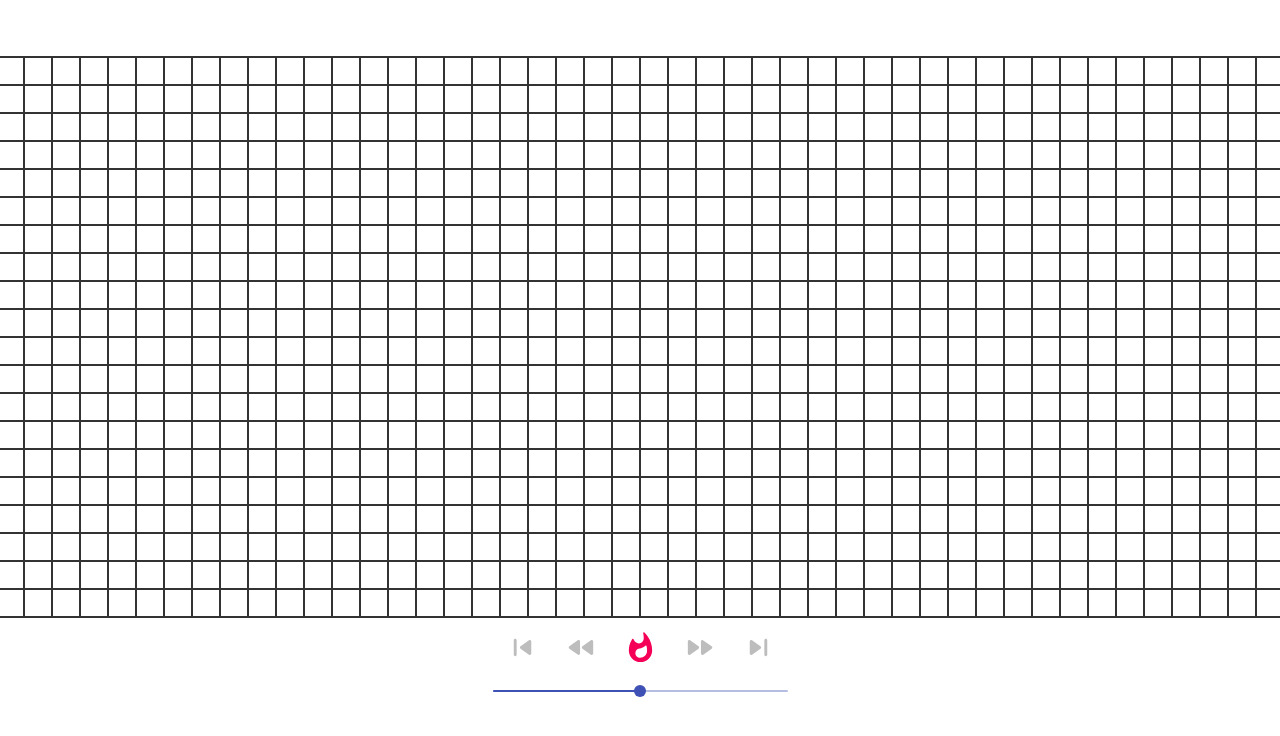
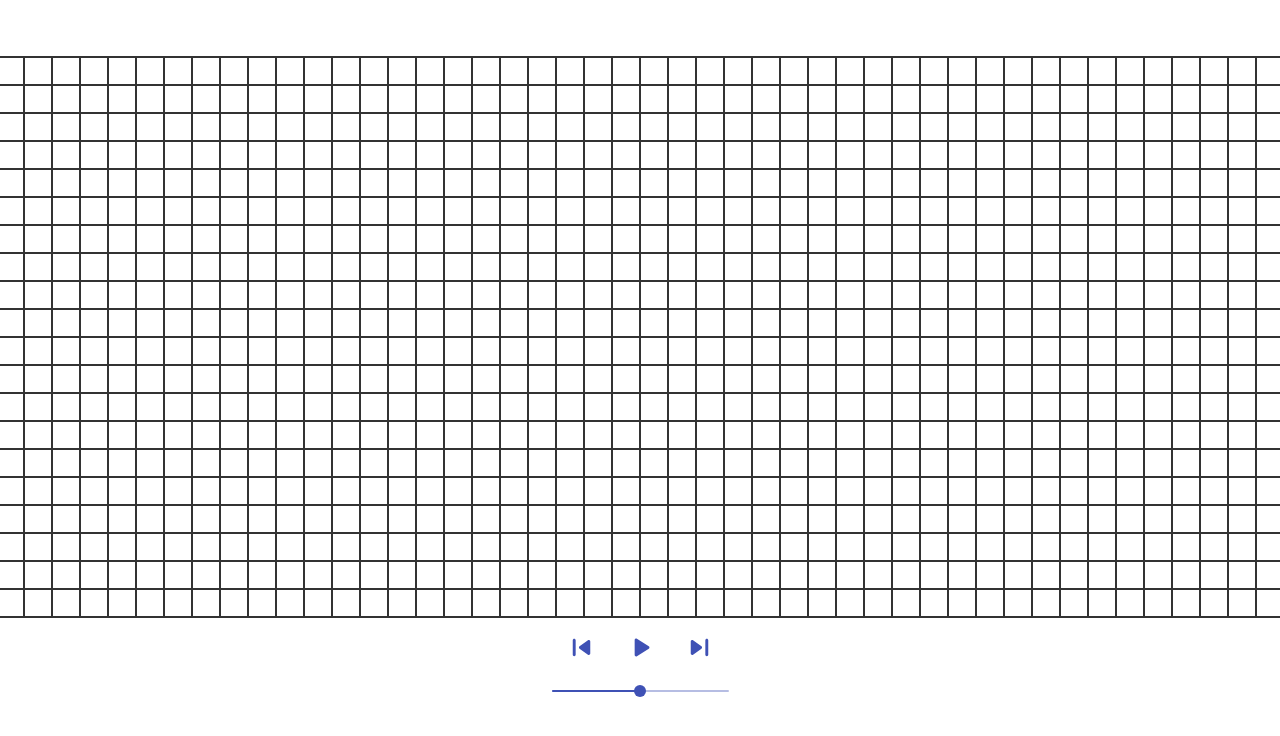
Before and after one commit to afteralec/life, a React (Create React App) app: page / in a window 1280 px wide. Shown: the top 736 px of the page. Built offline with nearby package versions, Linux system fonts and the light colour scheme.

Commit message:
adds contextual menu, cleans navigation, and starts history

```diff
--- a/src/App.jsx
+++ b/src/App.jsx
@@ -1,16 +1,51 @@
 import React, { useState } from "react";
+import Menu from "@material-ui/core/Menu";
+import MenuItem from "@material-ui/core/MenuItem";
 import Grid from "./components/Grid";
 import Navigation from "./components/Navigation";
 
 export default function App() {
-  const [game, setGame] = useState(0);
-  const [grid, setGrid] = useState(generateGrid());
+  const [game, setGame] = useState(0); // 1 is playing, 0 is not playing
+  const [gridHistory, setGridHistory] = useState([generateGrid()]);
   const [timeStep, setTimeStep] = useState(1000);
-  const [activeCount, setActiveCount] = useState(0);
+  const [activeCount, setActiveCount] = useState(1);
   const [mouseDown, setMouseDown] = useState(false);
+  const [mouse, setMouse] = useState({ X: null, Y: null });
+
+  function handleContextMenu(event) {
+    event.preventDefault();
+    setMouse({
+      X: event.clientX - 2,
+      Y: event.clientY - 4
+    });
+  }
+
+  function handleContextMenuClick(menuItemString) {
+    switch (menuItemString) {
+      case "clear":
+        console.log("cleared");
+        clear();
+        handleCloseMenu();
+        break;
+      default:
+        handleCloseMenu();
+    }
+  }
+
+  function handleCloseMenu() {
+    setMouse({ X: null, Y: null });
+  }
+
+  function grid() {
+    return gridHistory[0] || generateGrid();
+  }
 
   function play() {
     setGame(1);
+
+    // Rework this so it's a recursive setTimeout instead of setInterval
+    //   To use async setGridHistory inside this function
+    //   Or store the history in memory until "pause()" fires
     setTimeout(() => {
       step();
       clearInterval(game);
@@ -25,12 +60,14 @@ export default function App() {
 
   function clear() {
     pause();
-    setGrid(generateGrid());
+    console.log("clear");
+    setGridHistory([generateGrid()]);
     setActiveCount(0);
   }
 
   function step() {
-    const newGrid = [...grid];
+    console.log(gridHistory);
+    const newGrid = [...grid()];
 
     for (const row of newGrid) {
       for (const cell of row) {
@@ -38,26 +75,25 @@ export default function App() {
       }
     }
 
-    let newActiveCount = 0;
-
     for (const row of newGrid) {
       for (const cell of row) {
         cell.active = !!cell.willBeActive;
-        if (cell.active) newActiveCount++;
         delete cell.willBeActive;
       }
     }
 
-    setGrid(newGrid);
-    setActiveCount(newActiveCount);
-    if (newActiveCount === 0) pause();
+    setGridHistory((gridHistory) => [newGrid, ...gridHistory]);
+  }
+
+  function back() {
+    setGridHistory((gridHistory) => [...gridHistory.slice(1)]);
   }
 
   function setCell({ active, neighbors }) {
     let i = 0;
 
     for (const pos of neighbors) {
-      const row = grid[pos[0]];
+      const row = grid()[pos[0]];
 
       if (row) {
         const neighbor = row[pos[1]];
@@ -70,24 +106,19 @@ export default function App() {
   }
 
   function toggleActive(id) {
-    const newGrid = [...grid],
+    const newGrid = [...grid()],
       pos = id.split(", "),
       cell = newGrid[pos[0]][pos[1]];
 
     cell.active = !cell.active;
 
-    if (cell.active) {
-      setActiveCount((activeCount) => activeCount + 1);
-    } else {
-      setActiveCount((activeCount) => activeCount - 1);
-    }
-
-    setGrid(newGrid);
+    setGridHistory((gridHistory) => [newGrid, ...gridHistory.slice(1)]);
   }
 
   return (
     <div
       className="flex flex-col flex-center app-margin-top"
+      onContextMenu={handleContextMenu}
       onMouseDown={() => {
         setMouseDown(true);
       }}
@@ -95,7 +126,12 @@ export default function App() {
         setMouseDown(false);
       }}
     >
-      <Grid grid={grid} toggleActive={toggleActive} mouseDown={mouseDown} />
+      <Grid
+        grid={grid()}
+        gridHistory={gridHistory}
+        toggleActive={toggleActive}
+        mouseDown={mouseDown}
+      />
       <Navigation
         boardEmpty={activeCount === 0}
         playing={game && activeCount > 0}
@@ -103,10 +139,25 @@ export default function App() {
         play={play}
         pause={pause}
         step={step}
-        clear={clear}
+        back={back}
         timeStep={timeStep}
         setTimeStep={setTimeStep}
       />
+      <Menu
+        keepMounted
+        open={mouse.Y !== null}
+        onClose={handleCloseMenu}
+        anchorReference="anchorPosition"
+        anchorPosition={
+          mouse.Y !== null && mouse.X !== null
+            ? { top: mouse.Y, left: mouse.X }
+            : undefined
+        }
+      >
+        <MenuItem onClick={() => handleContextMenuClick("clear")}>
+          Clear
+        </MenuItem>
+      </Menu>
     </div>
   );
 }
--- a/src/components/Grid.jsx
+++ b/src/components/Grid.jsx
@@ -1,10 +1,12 @@
-import React from "react";
+import React, { useState } from "react";
+import Menu from "@material-ui/core/Menu";
+import MenuItem from "@material-ui/core/MenuItem";
 import GridRow from "./GridRow";
 
-export default function Grid({ grid, toggleActive, mouseDown }) {
+export default function Grid({ gridHistory, toggleActive, mouseDown }) {
   return (
     <div className="flex flex-col border">
-      {grid.map((row, index) => (
+      {gridHistory[0].map((row, index) => (
         <GridRow
           key={index}
           row={row}
--- a/src/components/GridCell.jsx
+++ b/src/components/GridCell.jsx
@@ -7,7 +7,7 @@ export default function Cell({ id, active, toggleActive, mouseDown }) {
         onMouseEnter={() => {
           if (mouseDown && !active) toggleActive(id);
         }}
-        onMouseDown={() => toggleActive(id)}
+        onClick={() => toggleActive(id)}
         className={`inner-cell-size ${
           active ? "cell-active" : "cell-inactive"
         }`}
--- a/src/components/Navigation.jsx
+++ b/src/components/Navigation.jsx
@@ -2,24 +2,17 @@ import React, { useState } from "react";
 import IconButton from "@material-ui/core/IconButton";
 import Slider from "@material-ui/core/Slider";
 import PlayArrowRoundedIcon from "@material-ui/icons/PlayArrowRounded";
-import FastForwardRoundedIcon from "@material-ui/icons/FastForwardRounded";
-import FastRewindRoundedIcon from "@material-ui/icons/FastRewindRounded";
 import PauseRoundedIcon from "@material-ui/icons/PauseRounded";
-import StopRoundedIcon from "@material-ui/icons/StopRounded";
-import ClearRoundedIcon from "@material-ui/icons/ClearRounded";
-import WhatshotRoundedIcon from "@material-ui/icons/WhatshotRounded";
-import MenuOpenRoundedIcon from "@material-ui/icons/MenuOpenRounded";
 import SkipNextRoundedIcon from "@material-ui/icons/SkipNextRounded";
 import SkipPreviousRoundedIcon from "@material-ui/icons/SkipPreviousRounded";
 
 export default function ({
   game,
-  // playing,
   boardEmpty,
   pause,
   play,
   step,
-  clear,
+  back,
   setTimeStep
 }) {
   const [sliderValue, setSliderValue] = useState(50);
@@ -34,45 +27,15 @@ export default function ({
 
   return (
     <div>
-      {/* <WhatshotRoundedIcon fontSize="large" /> */}
-
-      {/* <IconButton
-        onClick={clear}
-        disabled={!game && boardEmpty}
-        color="secondary"
-      >
-        {!game ? (
-          <ClearRoundedIcon fontSize="large" />
-        ) : (
-          <StopRoundedIcon fontSize="large" />
-        )}
-      </IconButton> */}
-
       <IconButton
         disabled={!!game || boardEmpty}
-        onClick={() => {
-          console.log("rewind");
-        }}
+        onClick={back}
         color="primary"
       >
         <SkipPreviousRoundedIcon fontSize="large" />
       </IconButton>
 
-      <IconButton
-        disabled={!!game || boardEmpty}
-        onClick={() => {
-          console.log("rewind");
-        }}
-        color="primary"
-      >
-        <FastRewindRoundedIcon fontSize="large" />
-      </IconButton>
-
-      {boardEmpty ? (
-        <IconButton onClick={play} color="secondary">
-          <WhatshotRoundedIcon fontSize="large" />
-        </IconButton>
-      ) : !game ? (
+      {!game ? (
         <IconButton onClick={play} disabled={boardEmpty} color="primary">
           <PlayArrowRoundedIcon fontSize="large" />
         </IconButton>
@@ -87,22 +50,8 @@ export default function ({
         onClick={step}
         color="primary"
       >
-        <FastForwardRoundedIcon fontSize="large" />
-      </IconButton>
-
-      <IconButton
-        disabled={!!game || boardEmpty}
-        onClick={() => {
-          console.log("rewind");
-        }}
-        color="primary"
-      >
         <SkipNextRoundedIcon fontSize="large" />
       </IconButton>
-
-      {/* <IconButton color="primary">
-        <MenuOpenRoundedIcon fontSize="large" />
-      </IconButton> */}
 
       <Slider
         disabled={!!game}
```
